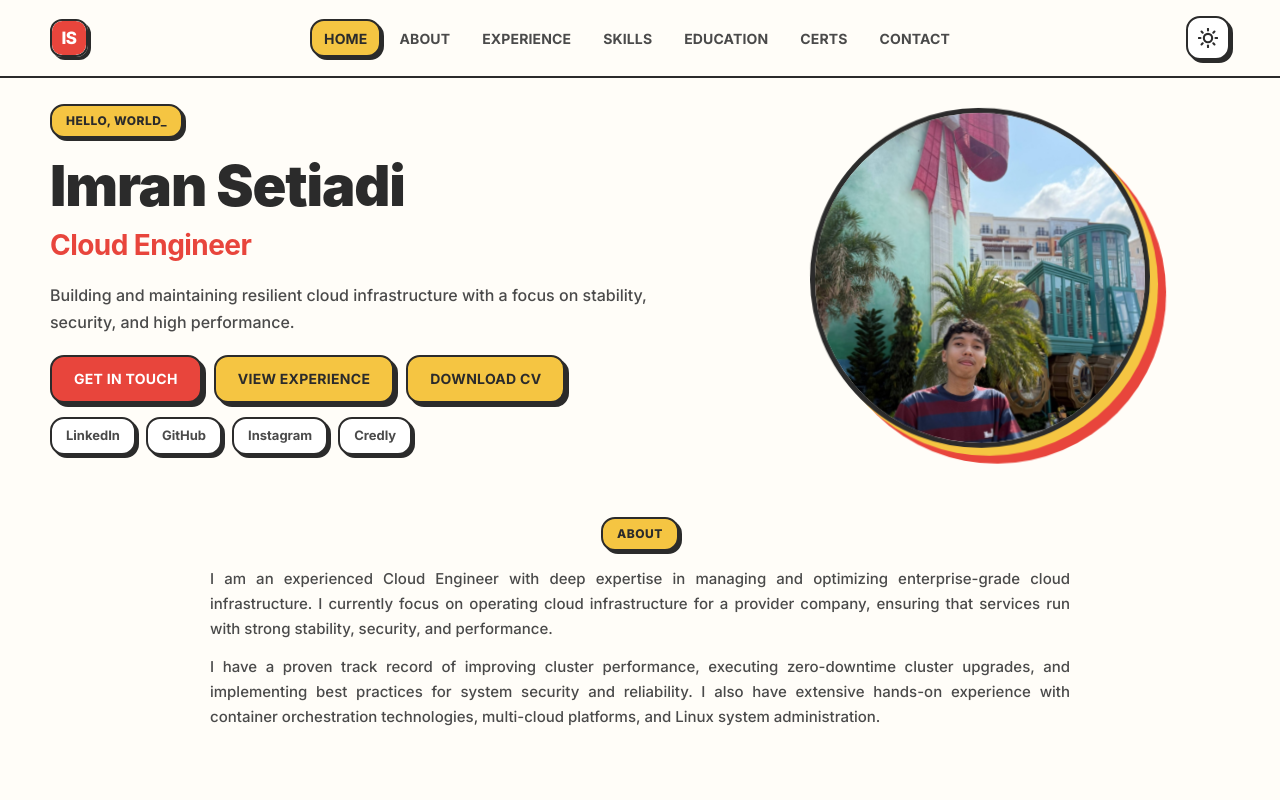
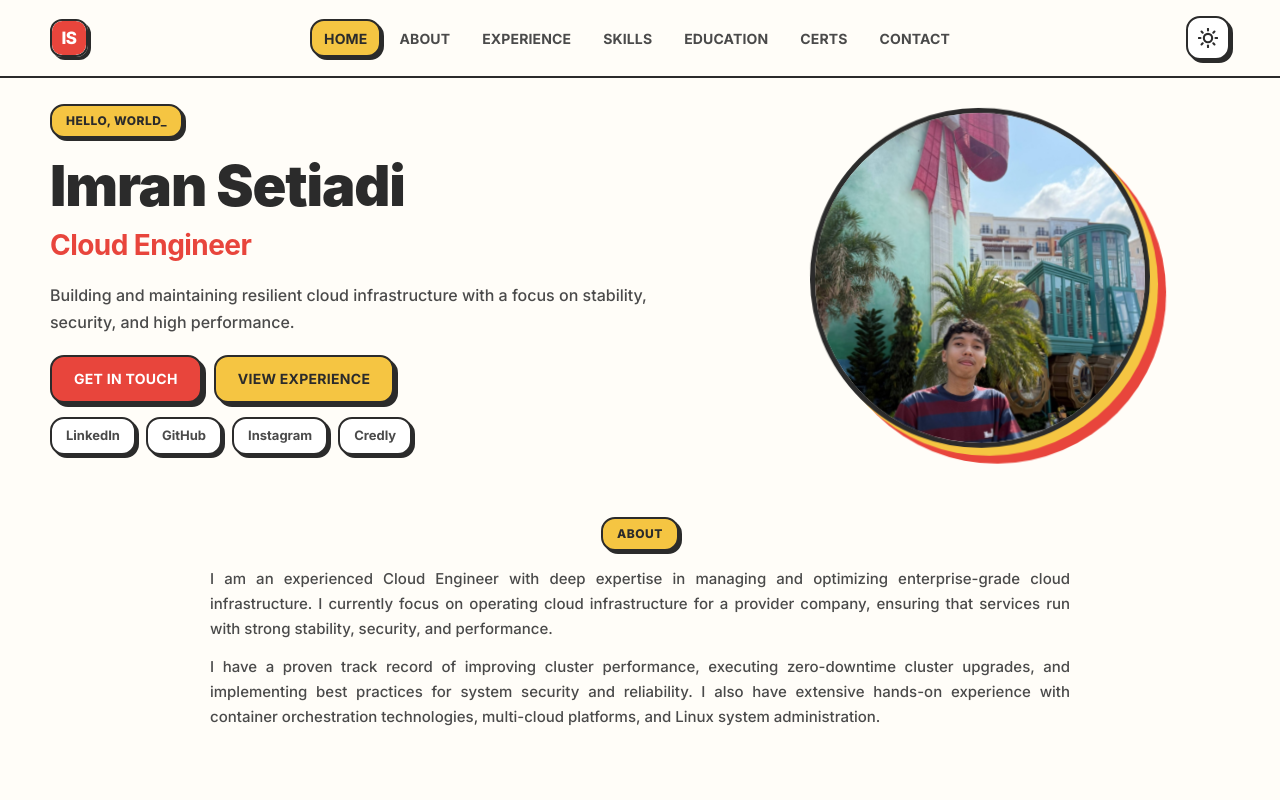
Before and after one commit to imransetiadi/about_me, a Next.js app: page / in a window 1280 px wide. Shown: the top 800 px of the page. Built offline with nearby package versions, Linux system fonts and the light colour scheme.

Commit message:
chore: remove Download CV button from Hero actions

```diff
--- a/src/app/page.tsx
+++ b/src/app/page.tsx
@@ -106,7 +106,6 @@ export default function Home() {
               <div className={styles.heroActions}>
                 <a href="#contact" className="btn btn-primary">Get in Touch</a>
                 <a href="#experience" className="btn btn-secondary">View Experience</a>
-                <a href="/cv.pdf" target="_blank" rel="noopener noreferrer" className="btn btn-secondary">Download CV</a>
               </div>
               <div className={styles.heroSocials}>
                 <a href="https://www.linkedin.com/in/imransetiadi/" target="_blank" rel="noopener noreferrer">LinkedIn</a>
```
